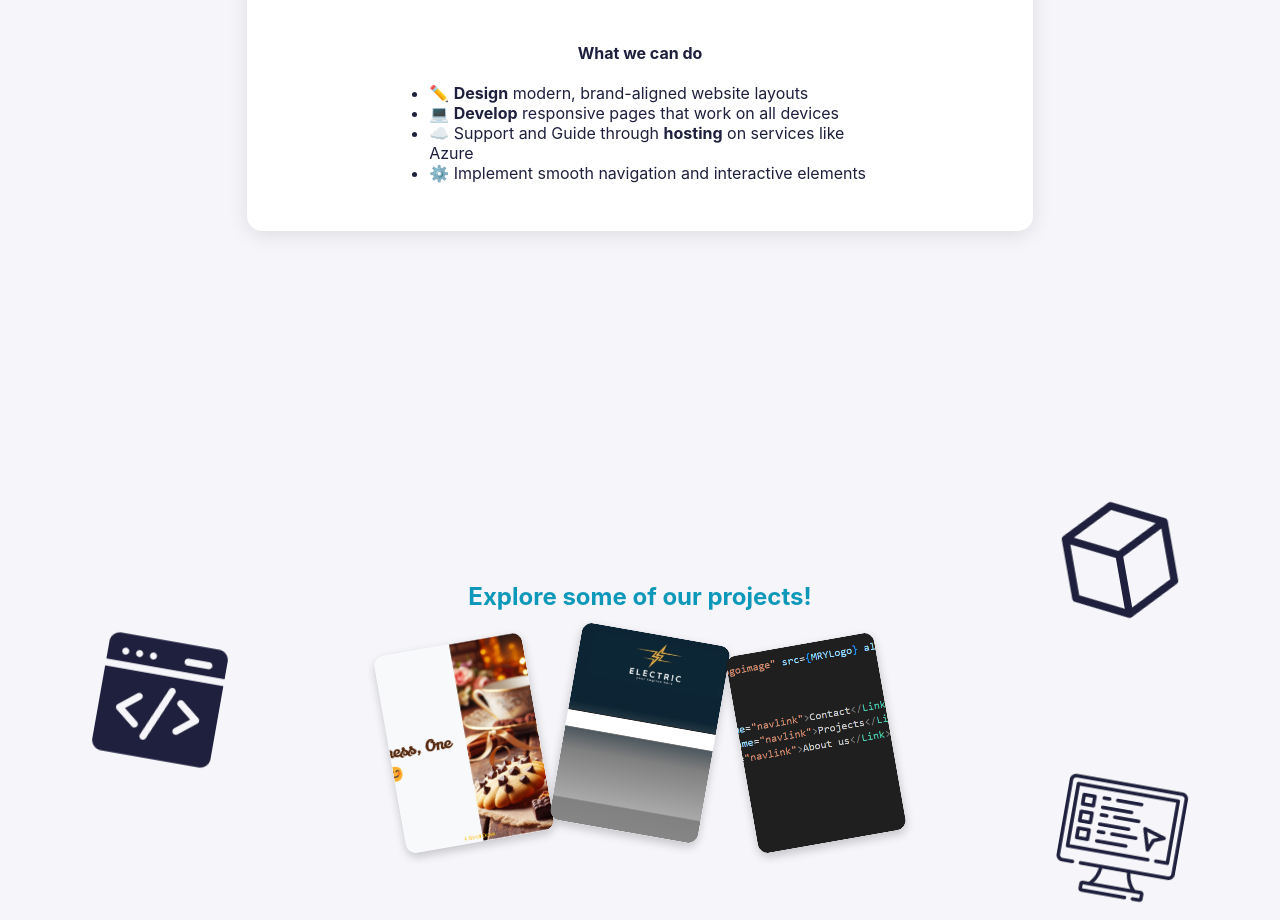
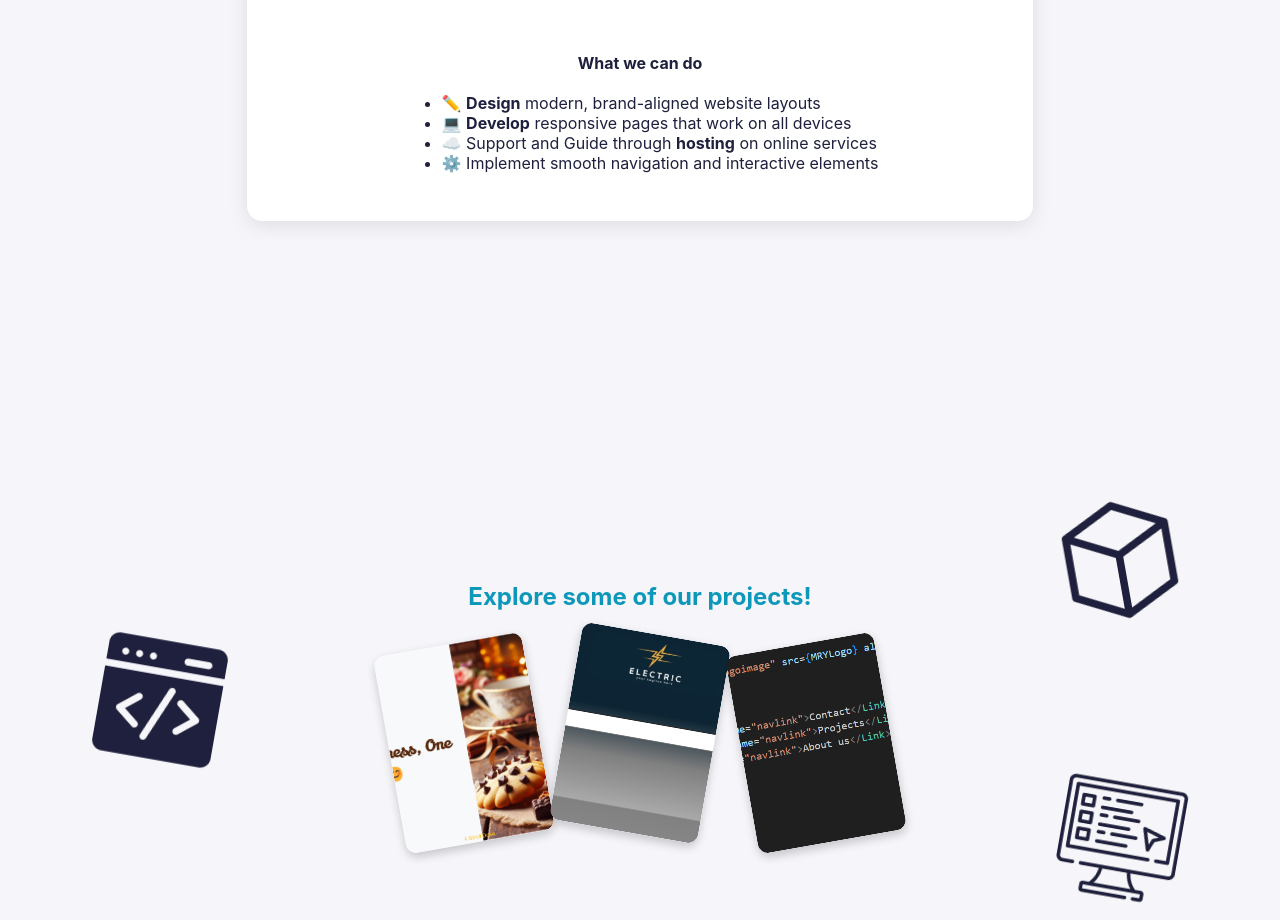
Before and after one commit to MosaabSaleem/MRYPortfolio, a React (Create React App) app in the folder mry_portfolio/: page / in a window 1280 px wide. Shown: the part 1060-1980 px from the top of the page. Built offline with nearby package versions, Linux system fonts and the light colour scheme; a web font is replaced by a local one.

Commit message:
edited services list

```diff
--- a/mry_portfolio/src/Home.jsx
+++ b/mry_portfolio/src/Home.jsx
@@ -59,7 +59,7 @@ function Home() {
           <ul className="serviceList">
             <li className="serviceListItem">✏️ <b>Design</b> modern, brand-aligned website layouts</li>
             <li className="serviceListItem">💻 <b>Develop</b> responsive pages that work on all devices</li>
-            <li className="serviceListItem">☁️ Support and Guide through <b>hosting</b> on services like Azure</li>
+            <li className="serviceListItem">☁️ Support and Guide through <b>hosting</b> on online services</li>
             <li className="serviceListItem">⚙️ Implement smooth navigation and interactive elements</li>
           </ul>
           </div>
```
